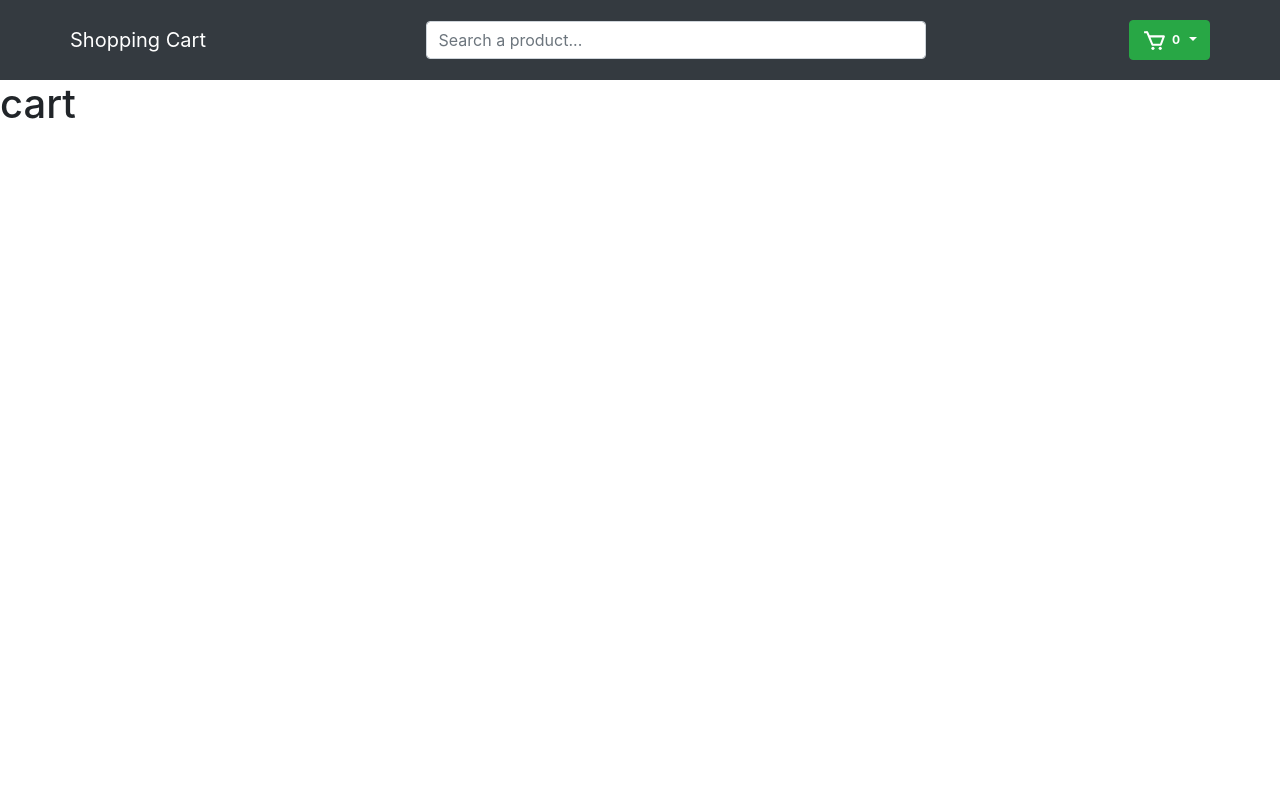
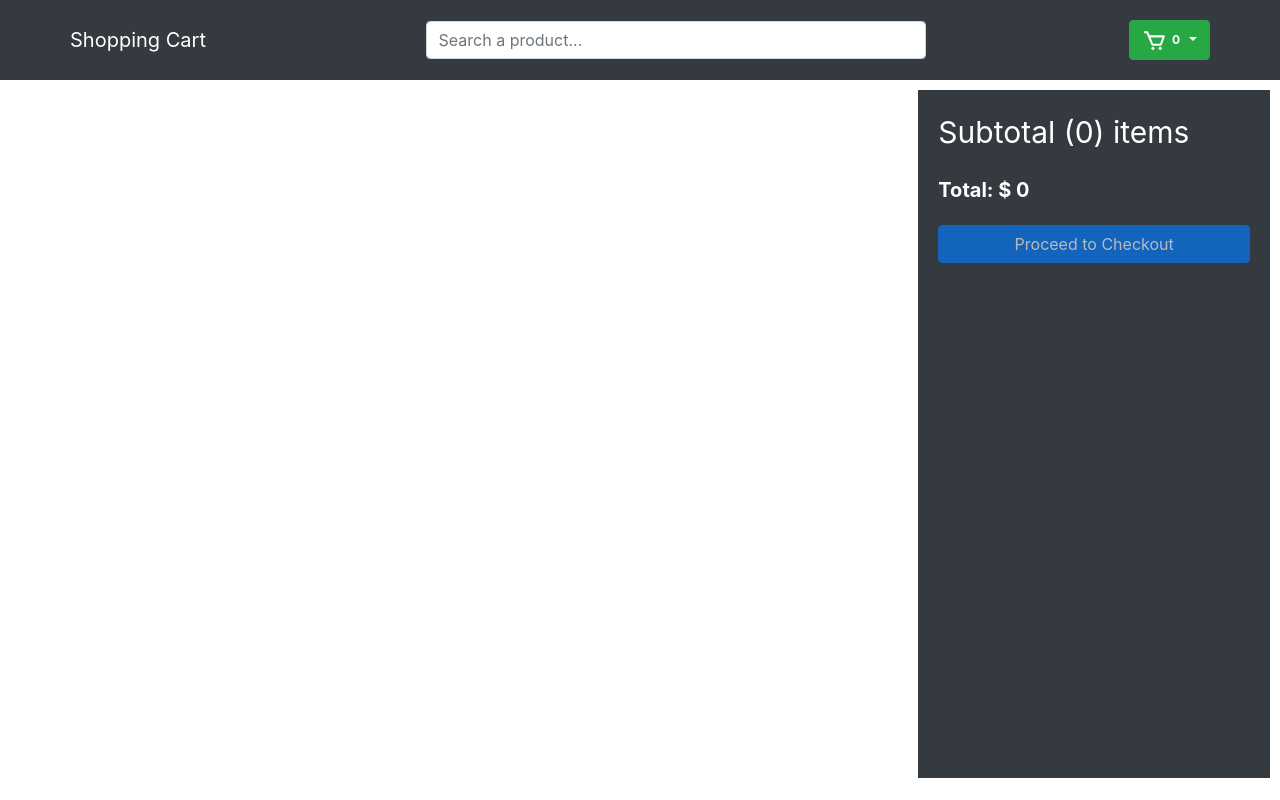
Before and after one commit to thuccv98/shopping-cart-reactjs, a React (Create React App) app: page /cart in a window 1280 px wide. Built offline with nearby package versions, Linux system fonts and the light colour scheme.

Commit message:
Completed cart component

```diff
--- a/src/components/Cart.js
+++ b/src/components/Cart.js
@@ -1,7 +1,83 @@
+import { useEffect } from 'react';
+import { useState } from 'react';
+import { Button, Col, Form, Image, ListGroup, Row } from 'react-bootstrap';
+import { AiFillDelete } from 'react-icons/ai';
+import { CartState } from '../context/Context';
+import Rating from './Rating';
+
 const Cart = () => {
+  const {
+    state: { cart },
+    dispatch,
+  } = CartState();
+
+  const [total, setTotal] = useState();
+
+  useEffect(() => {
+    setTotal(
+      cart.reduce((acc, curr) => acc + Number(curr.price) * curr.qty, 0)
+    );
+  }, [cart]);
+
   return (
-    <div>
-      <h1>cart</h1>
+    <div className="home">
+      <div className="productContainer">
+        <ListGroup>
+          {cart.map((item) => (
+            <ListGroup.Item key={item.id}>
+              <Row>
+                <Col md={2}>
+                  <Image src={item.image} alt={item.name} fluid rounded />
+                </Col>
+                <Col md={2}>
+                  <span>{item.name}</span>
+                </Col>
+                <Col md={2}>$ {item.price}</Col>
+                <Col md={2}>
+                  <Rating rating={item.ratings} />
+                </Col>
+                <Col md={2}>
+                  <Form.Control
+                    as="select"
+                    value={item.qty}
+                    onChange={(e) =>
+                      dispatch({
+                        type: 'CHANGE_CART_QTY',
+                        payload: { id: item.id, qty: e.target.value },
+                      })
+                    }
+                  >
+                    {[...Array(item.inStock).keys()].map((x) => (
+                      <option key={x + 1}>{x + 1}</option>
+                    ))}
+                  </Form.Control>
+                </Col>
+                <Col md={2}>
+                  <Button
+                    type="button"
+                    variant="light"
+                    onClick={() =>
+                      dispatch({
+                        type: 'REMOVE_FROM_CART',
+                        payload: item,
+                      })
+                    }
+                  >
+                    <AiFillDelete fontSize="20px" />
+                  </Button>
+                </Col>
+              </Row>
+            </ListGroup.Item>
+          ))}
+        </ListGroup>
+      </div>
+      <div className="filters summary">
+        <span className="title">Subtotal ({cart.length}) items</span>
+        <span style={{ fontWeight: 700, fontSize: 20 }}>Total: $ {total}</span>
+        <Button type="button" disabled={cart.length === 0}>
+          Proceed to Checkout
+        </Button>
+      </div>
     </div>
   );
 };
--- a/src/components/styles.css
+++ b/src/components/styles.css
@@ -53,3 +53,7 @@
   padding: 0 20px;
   flex-direction: column;
 }
+
+.summary {
+  width: 30%;
+}
--- a/src/context/Context.js
+++ b/src/context/Context.js
@@ -28,6 +28,7 @@
 
 export default Context;
 
+// với bất lỳ component nào muốn sử dụng, để lấy được dữ liệu trong context ta sử dung useContext
 export const CartState = () => {
   return useContext(Cart);
 };
--- a/src/context/Reducers.js
+++ b/src/context/Reducers.js
@@ -7,6 +7,13 @@
         ...state,
         cart: state.cart.filter((c) => c.id !== action.payload.id),
       };
+    case 'CHANGE_CART_QTY':
+      return {
+        ...state,
+        cart: state.cart.filter((c) =>
+          c.id === action.payload.id ? (c.qty = action.payload.qty) : c.qty
+        ),
+      };
     default:
       return state;
   }
```
